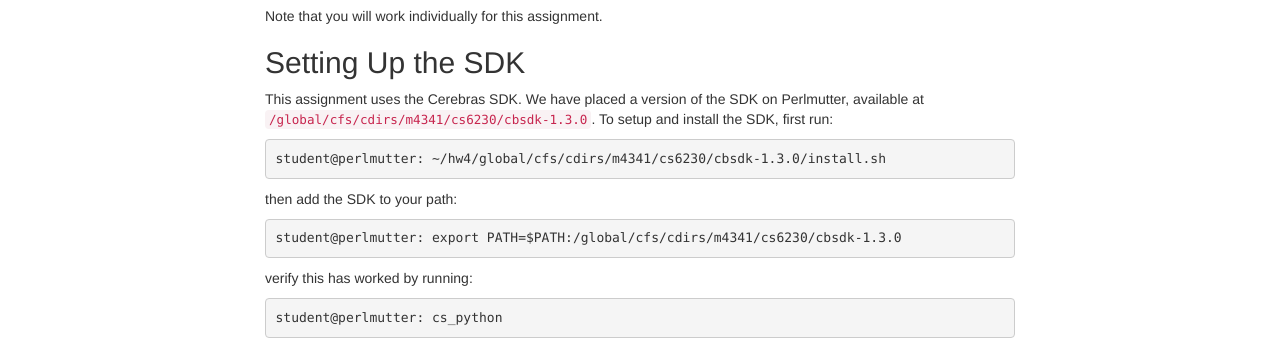
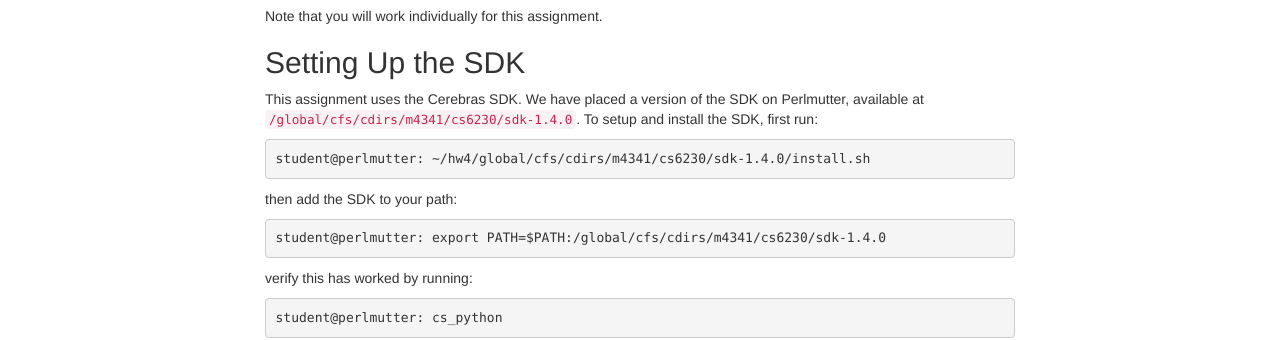
Before and after one commit to cs5220-26sp/web, a Jekyll site: the page built from web/hw/hw4.md, in a window 1280 px wide and 900 px high, scrolled down 1564 px. Shown: the part 148-488 px from the top of the window. Built offline with Jekyll 4.4.1, drawn with Linux system fonts in a browser that asks for light colours; nearby versions of some CDN libraries; formulas are drawn with MathJax 3; some of the changed text lies outside the part shown.

````diff
--- a/web/hw/hw4.md
+++ b/web/hw/hw4.md
@@ -73,13 +73,13 @@
 
 ## Setting Up the SDK
 
-This assignment uses the Cerebras SDK. We have placed a version of the SDK on Perlmutter, available at `/global/cfs/cdirs/m4341/cs6230/cbsdk-1.3.0`. To setup and install the SDK, first run:
+This assignment uses the Cerebras SDK. We have placed a version of the SDK on Perlmutter, available at `/global/cfs/cdirs/m4341/cs6230/sdk-1.4.0`. To setup and install the SDK, first run:
 ```
-student@perlmutter: ~/hw4/global/cfs/cdirs/m4341/cs6230/cbsdk-1.3.0/install.sh
+student@perlmutter: ~/hw4/global/cfs/cdirs/m4341/cs6230/sdk-1.4.0/install.sh
 ```
 then add the SDK to your path:
 ```
-student@perlmutter: export PATH=$PATH:/global/cfs/cdirs/m4341/cs6230/cbsdk-1.3.0
+student@perlmutter: export PATH=$PATH:/global/cfs/cdirs/m4341/cs6230/sdk-1.4.0
 ```
 verify this has worked by running:
 ```
````
Also changed, not shown: other parts of web/hw/hw4.md (+1 -1 lines).
